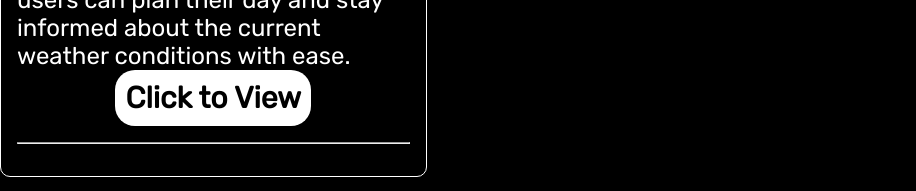
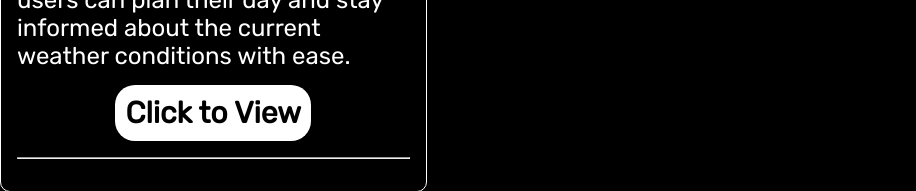
Before and after one commit to Davide-Rossini/daviderossiniportfolio, a React (Create React App) app: page / in a window 1280 px wide. Shown: the part 1721-1912 px from the top of the page, without its empty margins (0-916 px from the left). Built offline with nearby package versions, Linux system fonts and the light colour scheme.

Commit message:
minor changes

```diff
--- a/src/components/Projects/projects.css
+++ b/src/components/Projects/projects.css
@@ -56,6 +56,7 @@ h2{
     cursor: pointer;
     font-size: 30px;
     padding: 10px;
+    margin-top: 0.5em;
     transition: background-color 0.3s ease, color 0.3s ease;
 }
 
```
